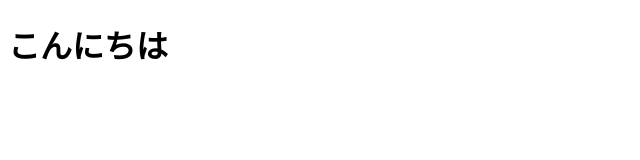
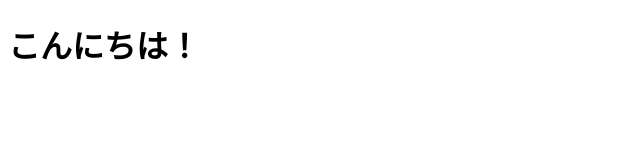
Before and after one commit to Senoi9/webapp, a plain HTML site: page index.html in a window 1280 px wide. Shown: the full height of the page, 0-640 px from the left. Drawn offline with Linux system fonts and the light colour scheme.

```diff
--- a/index.html
+++ b/index.html
@@ -7,6 +7,6 @@
   <title>Document</title>
 </head>
 <body>
-  <h1>こんにちは</h1>
+  <h1>こんにちは！</h1>
 </body>
 </html>
```
